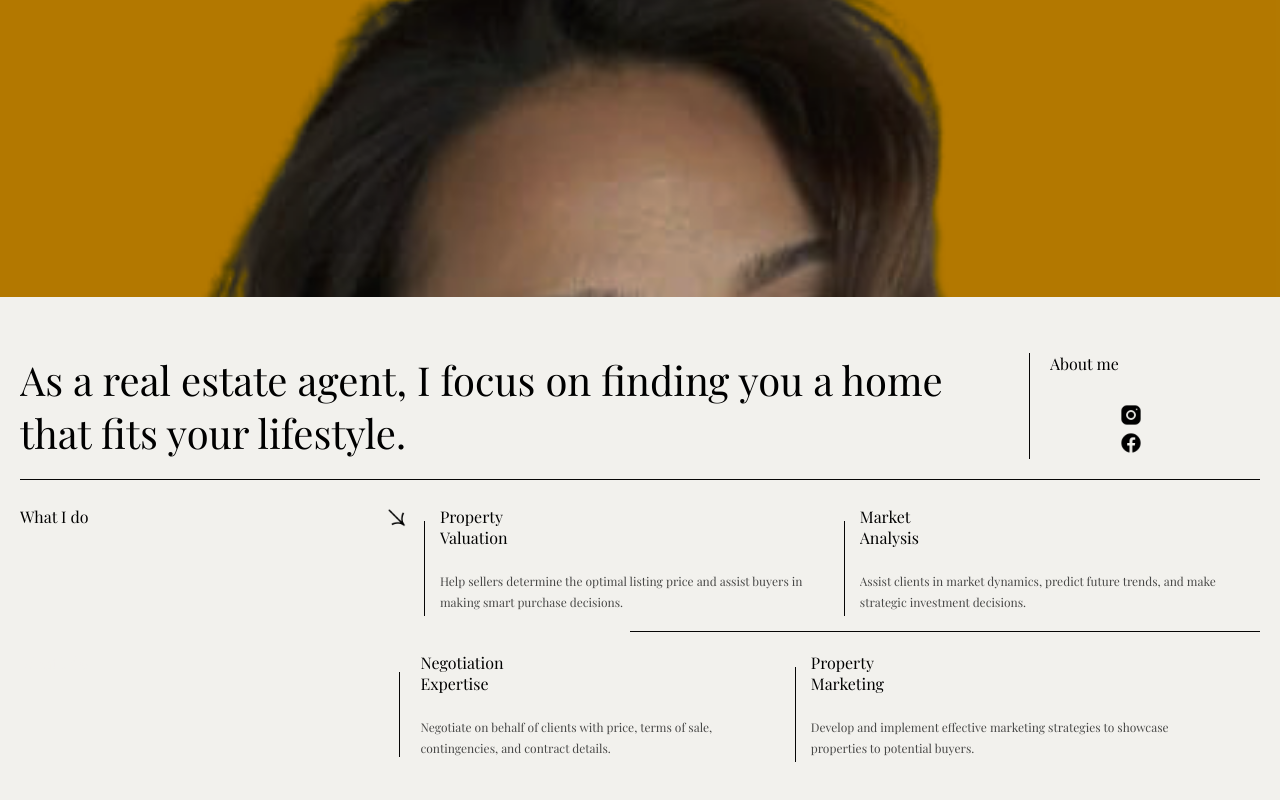
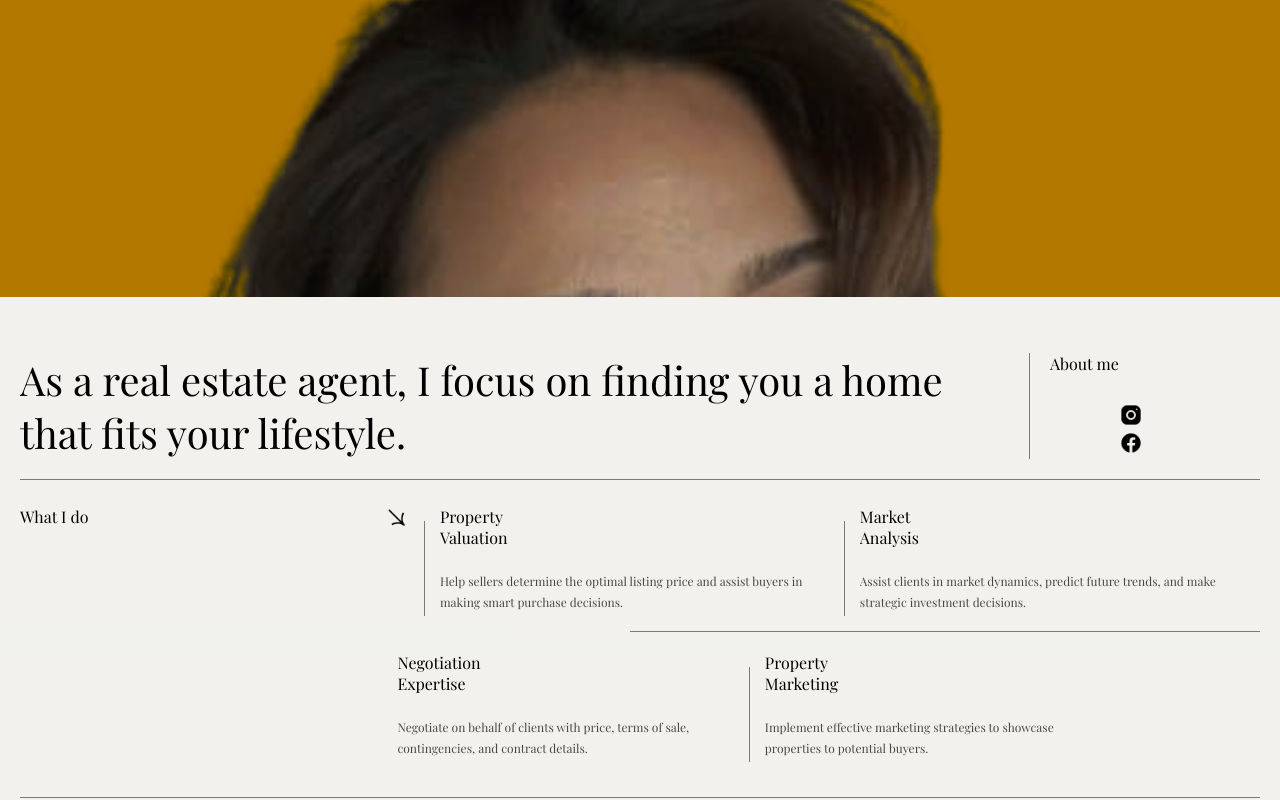
Before and after one commit to gtzjesus/JesicaArreola, a React (Vite) app: page / in a window 1280 px wide. Shown: the part 376-1176 px from the top of the page. Before the commit the page ends 1153 px from the top, so only its background shows below. Built offline with nearby package versions, Linux system fonts and the light colour scheme.

Commit message:
Creating horizontal line

```diff
--- a/src/components/about/About.jsx
+++ b/src/components/about/About.jsx
@@ -28,6 +28,7 @@ const VerticalLine = styled.div`
   border-left: 1px solid var(--color-black); /* Adjust thickness and color as needed */
   height: auto; /* Set height to auto to match content height */
   margin: 0 20px; /* Adjust spacing as needed */
+  opacity: 0.5;
 `;
 
 const More = styled.div`
--- a/src/components/work/Work.jsx
+++ b/src/components/work/Work.jsx
@@ -59,10 +59,11 @@ const VerticalLine = styled.div`
   border-left: 1px solid var(--color-black); /* Adjust thickness and color as needed */
   height: auto; /* Set height to auto to match content height */
   margin: 15px; /* Adjust spacing as needed */
+  opacity: 0.5;
 `;
 
 const VerticalLineInvisible = styled.div`
-  border-left: 1px solid var(--color-black); /* Adjust thickness and color as needed */
+  border-left: 1px solid var(--color-tan); /* Adjust thickness and color as needed */
   height: auto; /* Set height to auto to match content height */
   margin: 20px; /* Adjust spacing as needed */
 `;
@@ -145,12 +146,13 @@ function Work() {
             <br />
 
             <ContentDescription>
-              Develop and implement effective marketing strategies to showcase
-              properties to potential buyers.
+              Implement effective marketing strategies to showcase properties to
+              potential buyers.
             </ContentDescription>
           </Content>
         </Section>
       </StyledWork>
+      <hr />
     </>
   );
 }
--- a/src/styles/App.css
+++ b/src/styles/App.css
@@ -18,6 +18,7 @@ hr {
   border-top: 1px solid var(--color-black);
   margin: 20px; /* Adjust spacing as needed */
   padding: 0;
+  opacity: 0.5;
 }
 
 /* Creating Horizontal line (half-screen) */
@@ -25,6 +26,7 @@ hr {
 .hr-half-screen {
   display: flex;
   padding-right: var(--padding-small);
+  opacity: 0.5;
 }
 
 .hr-half-screen::before {
```
